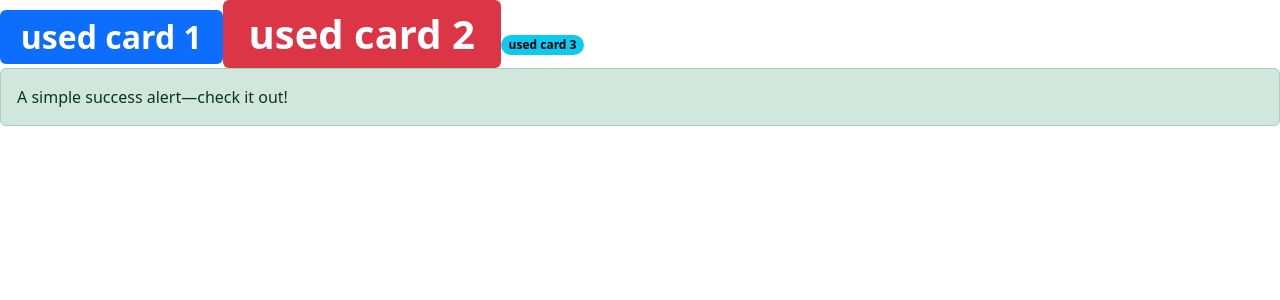
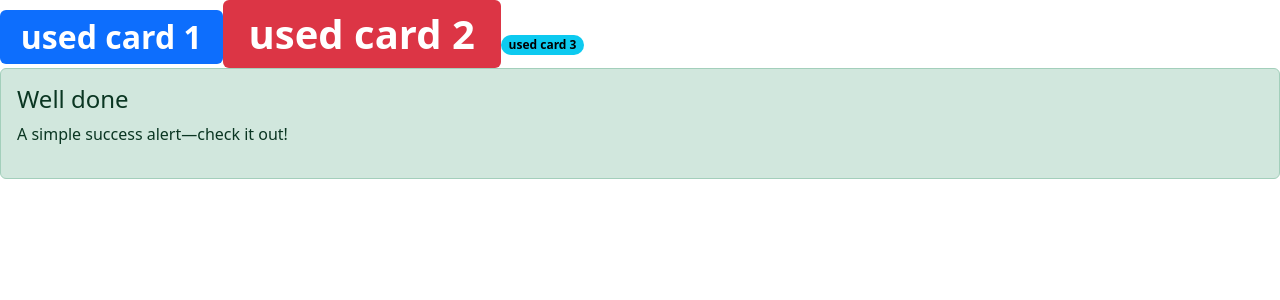
Before and after one commit to NS-25/Bootstraps-project, a React (Vite) app: page / in a window 1280 px wide. Shown: the top 300 px of the page. Built offline with nearby package versions, Linux system fonts and the light colour scheme.

Commit message:
added head in alert

```diff
--- a/src/App.jsx
+++ b/src/App.jsx
@@ -27,7 +27,7 @@ const App = () => {
       <Badge variant="danger" label="used card 2" type="default" size="1" />
       <Badge variant="info" label="used card 3" type="pill" />
       <div>
-        <Alert variant="success" />
+        <Alert variant="success" head="heading" />
       </div>
     </>
   );
--- a/src/components/Alert.jsx
+++ b/src/components/Alert.jsx
@@ -1,10 +1,11 @@
 import React from "react";
 
-const Alert = ({ variant }) => {
+const Alert = ({ variant, head }) => {
   return (
     <>
-      <div className={` alert alert-${variant}`}>
-        A simple success alert—check it out!
+      <div className={` alert alert-${variant} `}>
+        <h4 className={`alert-${head}`}>Well done</h4>
+        <p>A simple success alert—check it out!</p>
       </div>
     </>
   );
```
